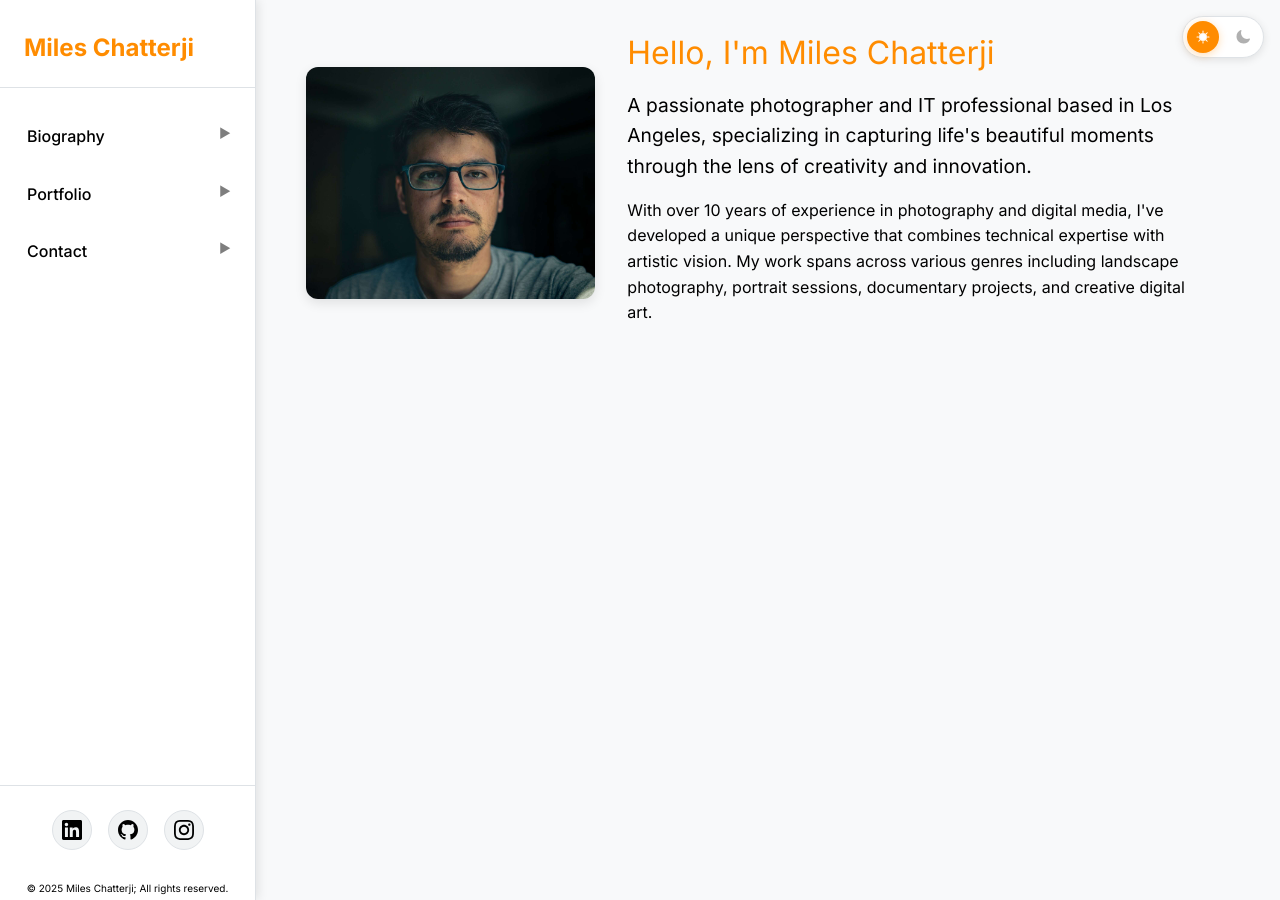
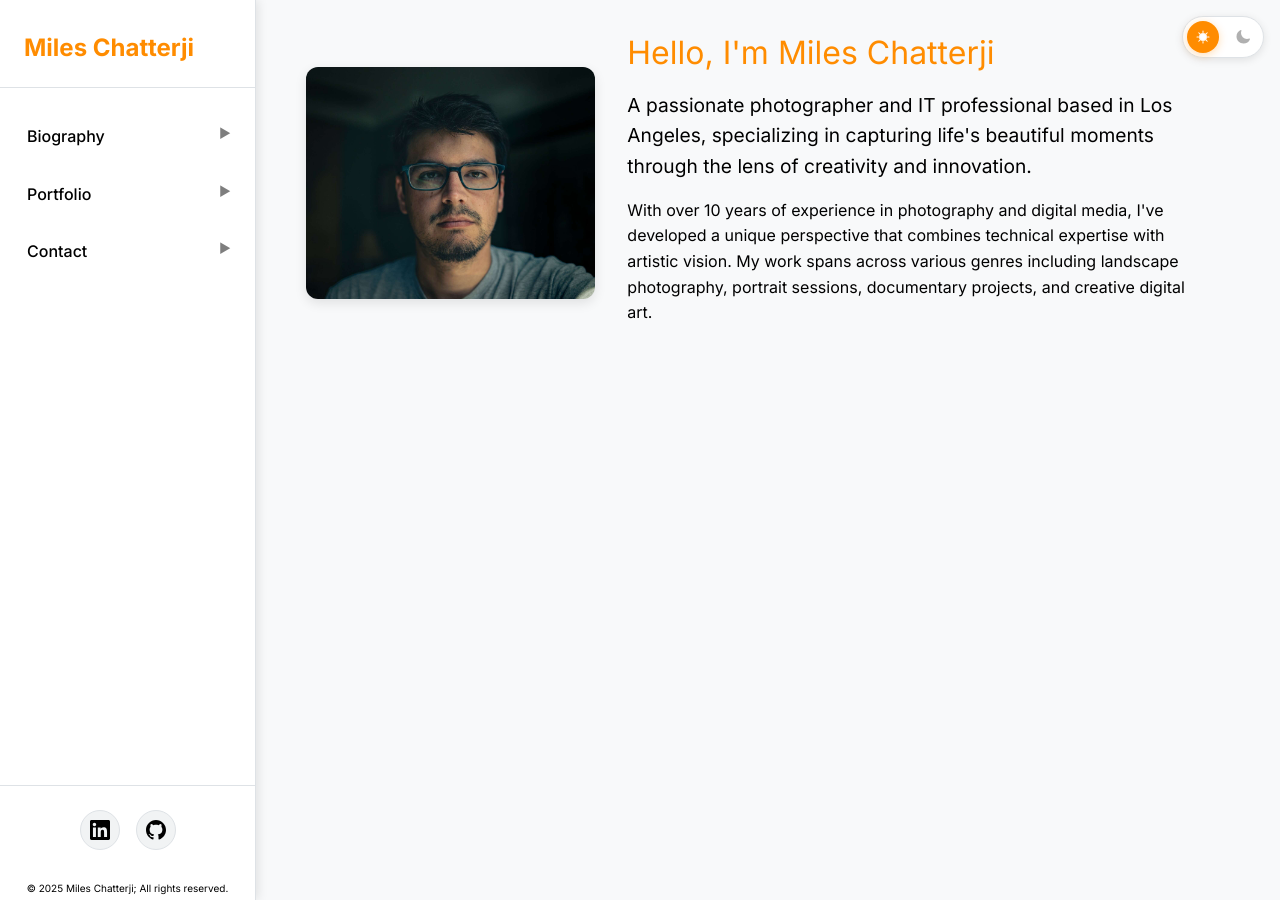
Before and after one commit to MilesChatterji/Prod-GHPages-mileschatterji.com, a Jekyll site: the page built from index.html, in a window 1280 px wide. Built offline with Jekyll 4.4.1, drawn with Linux system fonts in a browser that asks for light colours; some web fonts are replaced.

Commit message:
spotify svg in navbar footer removed

```diff
--- a/_layouts/default.html
+++ b/_layouts/default.html
@@ -76,11 +76,11 @@
                             <path d="M12 0c-6.626 0-12 5.373-12 12 0 5.302 3.438 9.8 8.207 11.387.599.111.793-.261.793-.577v-2.234c-3.338.726-4.033-1.416-4.033-1.416-.546-1.387-1.333-1.756-1.333-1.756-1.089-.745.083-.729.083-.729 1.205.084 1.839 1.237 1.839 1.237 1.07 1.834 2.807 1.304 3.492.997.107-.775.418-1.305.762-1.604-2.665-.305-5.467-1.334-5.467-5.931 0-1.311.469-2.381 1.236-3.221-.124-.303-.535-1.524.117-3.176 0 0 1.008-.322 3.301 1.23.957-.266 1.983-.399 3.003-.404 1.02.005 2.047.138 3.006.404 2.291-1.552 3.297-1.23 3.297-1.23.653 1.653.242 2.874.118 3.176.77.84 1.235 1.911 1.235 3.221 0 4.609-2.807 5.624-5.479 5.921.43.372.823 1.102.823 2.222v3.293c0 .319.192.694.801.576 4.765-1.589 8.199-6.086 8.199-11.386 0-6.627-5.373-12-12-12z"/>
                         </svg>
                     </a>
-                    <a href="https://open.spotify.com/show/3g4lnXm84BROjio2PqY4jm" class="social-link" aria-label="Spotify">
+                   <!-- <a href="https://open.spotify.com/show/3g4lnXm84BROjio2PqY4jm" class="social-link" aria-label="Spotify">
                         <svg width="20" height="20" viewBox="0 0 24 24" fill="currentColor">
                             <path d="M12 2.163c3.204 0 3.584.012 4.85.07 3.252.148 4.771 1.691 4.919 4.919.058 1.265.069 1.645.069 4.849 0 3.205-.012 3.584-.069 4.849-.149 3.225-1.664 4.771-4.919 4.919-1.266.058-1.644.07-4.85.07-3.204 0-3.584-.012-4.849-.07-3.26-.149-4.771-1.699-4.919-4.92-.058-1.265-.07-1.644-.07-4.849 0-3.204.013-3.583.07-4.849.149-3.227 1.664-4.771 4.919-4.919 1.266-.057 1.645-.069 4.849-.069zm0-2.163c-3.259 0-3.667.014-4.947.072-4.358.2-6.78 2.618-6.98 6.98-.059 1.281-.073 1.689-.073 4.948 0 3.259.014 3.668.072 4.948.2 4.358 2.618 6.78 6.98 6.98 1.281.058 1.689.072 4.948.072 3.259 0 3.668-.014 4.948-.072 4.354-.2 6.782-2.618 6.979-6.98.059-1.28.073-1.689.073-4.948 0-3.259-.014-3.667-.072-4.947-.196-4.354-2.617-6.78-6.979-6.98-1.281-.059-1.69-.073-4.949-.073zm0 5.838c-3.403 0-6.162 2.759-6.162 6.162s2.759 6.163 6.162 6.163 6.162-2.759 6.162-6.163c0-3.403-2.759-6.162-6.162-6.162zm0 10.162c-2.209 0-4-1.79-4-4 0-2.209 1.791-4 4-4s4 1.791 4 4c0 2.21-1.791 4-4 4zm6.406-11.845c-.796 0-1.441.645-1.441 1.44s.645 1.44 1.441 1.44c.795 0 1.439-.645 1.439-1.44s-.644-1.44-1.439-1.44z"/>
                         </svg>
-                    </a>
+                    </a> -->
                 </div>
             </div>
             <center><font size="1">&copy; 2025 Miles Chatterji; All rights reserved.</font></center>
```
